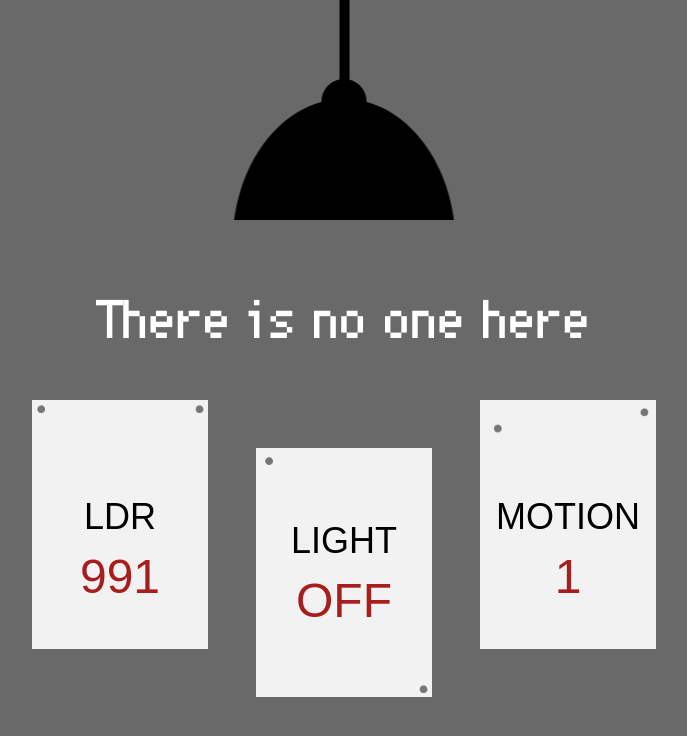
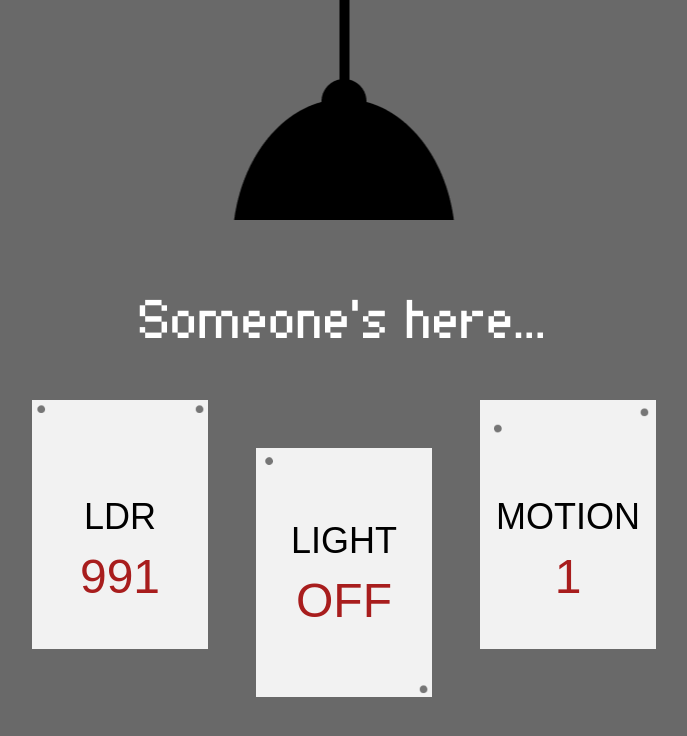
Before and after one commit to arskiir/smart-light-station-frontend, a Next.js app: page / in a window 1280 px wide. Shown: the top 736 px of the page, without its empty margins (296-983 px from the left). Built offline with nearby package versions, Linux system fonts and the light colour scheme; a web font is replaced by a local one.

Commit message:
🚧 status text as a function of device state

```diff
--- a/pages/index.tsx
+++ b/pages/index.tsx
@@ -2,13 +2,16 @@ import { useEffect, useState } from 'react'
 import PaperSet from '../components/PaperSet'
 import { useDeviceState } from '../hooks/useDeviceState'
 import { getBgOpacity } from '../utils/getBgOpacity'
+import { getStatusText } from '../utils/getStatusText'
 
 export default function Home() {
   const state = useDeviceState({ debug: true })
   const [bgOpacity, setBgOpacity] = useState(getBgOpacity(state.LDR))
+  const [statusText, setStatusText] = useState(getStatusText(state))
 
   useEffect(() => {
     setBgOpacity(getBgOpacity(state.LDR))
+    setStatusText(getStatusText(state))
   }, [state])
 
   return (
@@ -18,7 +21,7 @@ export default function Home() {
           bgOpacity > 0.5 ? 'text-white' : 'text-black'
         }`}
       >
-        There is no one here
+        {statusText}
       </span>
       <div
         className="bg-black w-full h-full absolute"
--- /dev/null
+++ b/utils/getStatusText.ts
@@ -0,0 +1,12 @@
+import { DeviceState } from '../types/device-state'
+
+export const getStatusText = ({
+  LightStatus,
+  Motion,
+}: Partial<DeviceState>): string => {
+  if ([LightStatus, Motion].includes(undefined)) return 'Zzz'
+  if (LightStatus === 1) return 'Light is ON'
+  if (Motion === 1) return "Someone's here..."
+  if (Motion === 0) return 'Not a soul in my sight'
+  return "I'm all alone..."
+}
```
